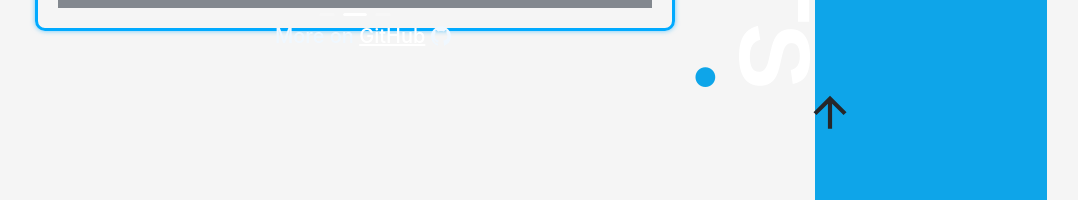
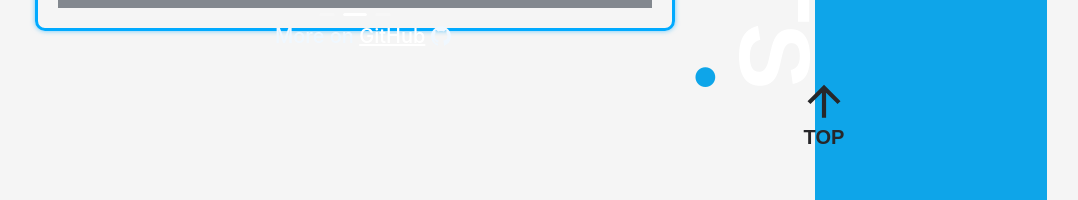
Before and after one commit to HassanKashif-pro/My-Portfolio, a React (Create React App) app: page / in a window 1280 px wide. Shown: the part 2056-2256 px from the top of the page, without its empty margins (173-1251 px from the left). Built offline with nearby package versions, Linux system fonts and the light colour scheme.

Commit message:
Added the scroll to TOP button in the project section-

```diff
--- a/src/Pages/Project.tsx
+++ b/src/Pages/Project.tsx
@@ -1,6 +1,13 @@
 import { Content } from "antd/es/layout/layout";
 import React from "react";
 import App from "../Components/Carousel.tsx";
+
+const scrollToTop = () => {
+  window.scrollTo({
+    top: 0,
+    behavior: "smooth", // For smooth scrolling
+  });
+};
 
 function Project() {
   return (
@@ -26,16 +33,29 @@
                   .
                 </div>
               </Content>
-              <div
+              <button
                 style={{
                   position: "relative",
                   right: "12rem",
                   top: "12rem",
                   transform: "rotate(180deg)",
+                  border: "none",
+                  fontSize: "20px",
+                  fontWeight: "700",
+                  backgroundColor: "transparent",
                 }}
+                onClick={scrollToTop}
               >
+                <div
+                  style={{
+                    rotate: "180deg",
+                    color: "rgb(39, 39, 42)",
+                  }}
+                >
+                  TOP
+                </div>
                 <img src="/arrow.png" />
-              </div>
+              </button>
             </Content>
           </Content>
         </Content>
```
